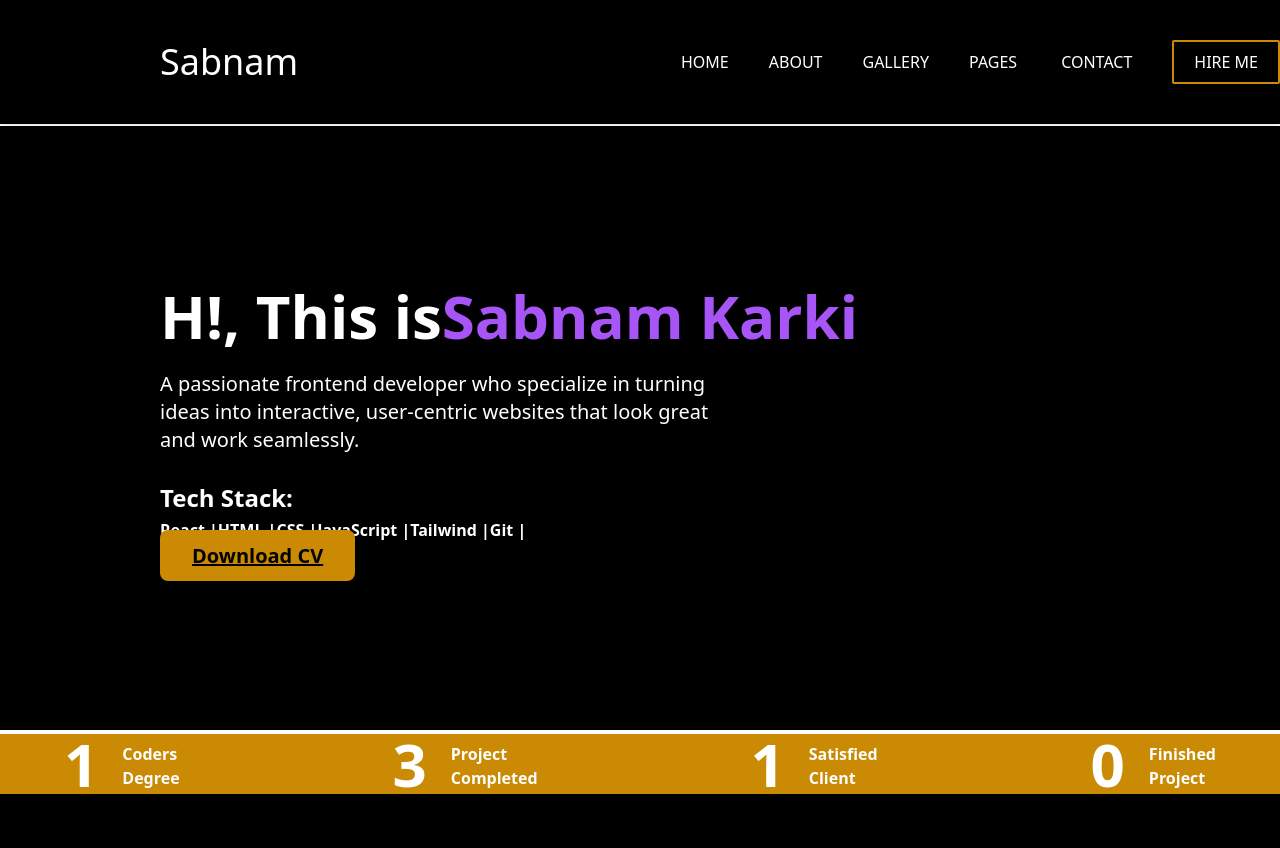
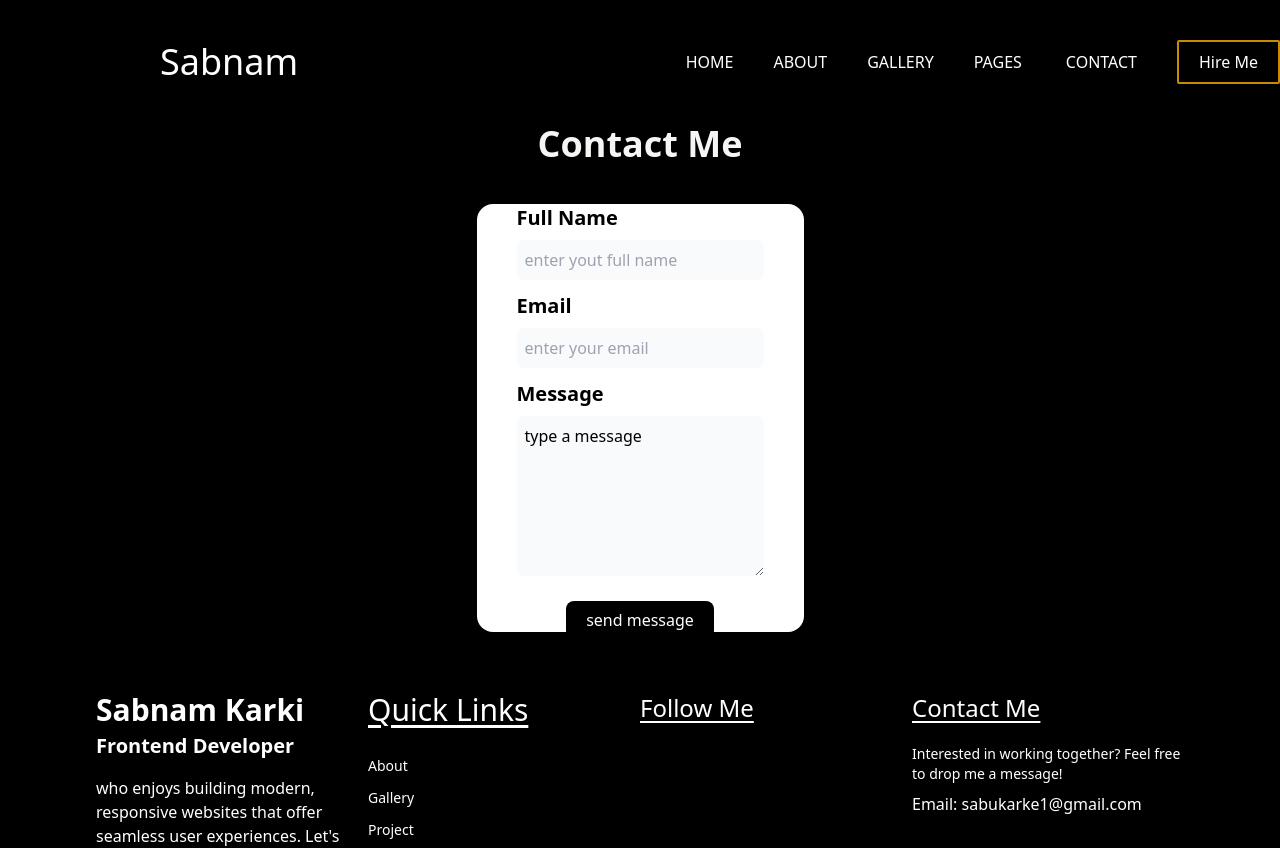
Before and after one commit to sabnam59/Portfolio, a React (Vite) app: page /contact in a window 1280 px wide. Shown: the top 848 px of the page. Built offline with nearby package versions, Linux system fonts and the light colour scheme.

Commit message:
added contact page, Routing setup with react-router-dom

```diff
--- a/package.json
+++ b/package.json
@@ -11,7 +11,8 @@
   },
   "dependencies": {
     "react": "^19.0.0",
-    "react-dom": "^19.0.0"
+    "react-dom": "^19.0.0",
+    "react-router-dom": "^7.4.1"
   },
   "devDependencies": {
     "@eslint/js": "^9.21.0",
--- a/src/App.jsx
+++ b/src/App.jsx
@@ -1,14 +1,23 @@
 import Footer from "./components/Footer";
 import Navbar from "./components/Navbar";
+import About from "./pages/About";
+import Contact from "./pages/contact";
 import Home from "./pages/Home";
+import { BrowserRouter,Routes,Route } from "react-router-dom";
 
 
 export default function App() {
   return (
-    <div>
-      <Navbar />
-      <Home />
-      <Footer/>
-    </div>
+   <>
+   <BrowserRouter>
+   <Navbar/>
+   <Routes>
+    <Route path="/" element={<Home/>}/>
+    <Route path="/about" element={<About/>} />
+    <Route path="/contact" element={<Contact/>} />
+   </Routes>
+   <Footer/>
+   </BrowserRouter>
+   </>
   );
 }
--- a/src/components/Footer.jsx
+++ b/src/components/Footer.jsx
@@ -1,51 +1,55 @@
 import React from 'react'
+import { Link } from 'react-router-dom'
 
 const Footer= () => {
   return (
     <div>
-          <footer class="bg-black text-white py-7">
-        <div class="max-w-6xl mx-auto p-8">
-            <div class="grid grid-cols-4 gap-13">
+          <footer className="bg-black text-white py-7">
+        <div className="max-w-6xl mx-auto p-8">
+            <div className="grid grid-cols-4 gap-13">
                 <div>
-                    <h1 class="text-3xl font-bold mb-1">Sabnam Karki</h1>
-                    <h3 class="text-xl font-semibold mb-4 text-sm">Frontend Developer</h3>
-                    <p class="">who enjoys building modern, responsive websites that offer seamless user experiences. Let's create something amazing together!
+                    <h1 className="text-3xl font-bold mb-1">Sabnam Karki</h1>
+                    <h3 className="text-xl font-semibold mb-4">Frontend Developer</h3>
+                    <p className="">who enjoys building modern, responsive websites that offer seamless user experiences. Let's create something amazing together!
                     </p>
                 </div>
 
-                <div class="flex flex-col space-py-5">
-                    <h2 class="Font-semibold text-3xl mb-7 underline underline-offset-4">Quick Links</h2>
+                <div className="flex flex-col space-py-5">
+                    <h2 className="Font-semibold text-3xl mb-7 underline underline-offset-4">Quick Links</h2>
 
-                    <ul class="space-y-3 text-sm">
-                        <li><a href="/About.html">About</a></li>
-                        <li><a href="#">Gallery</a></li>
-                        <li><a href="#">Project</a></li>
-                        <li><a href="/contact.html">Contact</a></li>
+                    <ul className="space-y-3 text-sm">
+                        <li><Link to="/About">About</Link></li>
+                        <li><Link to="#">Gallery</Link></li>
+                        <li><Link to="#">Project</Link></li>
+                        <li><Link to="/contact">Contact</Link></li>
                     </ul>
                 </div>
 
                 <div>
-                    <h2 class="Font-bold text-2xl mb-5 underline underline-offset-4">Follow Me</h2>
-                    <ul class="flex space-x-4">
+                    <h2 className="Font-bold text-2xl mb-5 underline underline-offset-4">Follow Me</h2>
+                    <ul className="flex space-x-4">
 
-                        <li class="text-xl hover:text-gray-400"><a href=""><i class="fa-brands fa-github">
-                        </i></a></li>
-                        <li class="text-xl hover:text-gray-400"><a href="#"><i class="fa-brands fa-linkedin"></i>
-                        </a></li>
-                        <li class="text-xl hover:text-gray-400"><a href=""><i class="fa-brands fa-instagram"> </i></a></li>
-                        <li class="text-xl hover:text-gray-400"> <a href=""><i class="fa-brands fa-facebook">   </i></a></li>
+                        <li className="text-xl hover:text-gray-400"> <Link to=""><i className="fa-brands fa-github">
+                        </i> </Link>
+                        </li>
+                        <li className="text-xl hover:text-gray-400"><Link to="#"><i className="fa-brands fa-linkedin"></i>
+                        </Link> </li>
+                        <li className="text-xl hover:text-gray-400"> <Link to=""><i className="fa-brands fa-instagram"> </i>
+                        </Link> </li>
+                        <li className="text-xl hover:text-gray-400"> <Link to=""><i className="fa-brands fa-facebook"> </i>
+                        </Link> </li>
                     </ul>
                 </div>
 
-                <div class="mb-5">
-                    <h2 class="Font-bold text-2xl mb-5 underline underline-offset-4">Contact Me</h2>
-                    <p class="text-sm">Interested in working together? Feel free to drop me a message!</p>
-                    <p class="pt-2">Email: sabukarke1@gmail.com</p>
+                <div className="mb-5">
+                    <h2 className="Font-bold text-2xl mb-5 underline underline-offset-4">Contact Me</h2>
+                    <p className="text-sm">Interested in working together? Feel free to drop me a message!</p>
+                    <p className="pt-2">Email: sabukarke1@gmail.com</p>
                 </div>
             </div>
 
-            <div class="mt-20 border-t border-white pt-5">
-                <p class="text-center">&copy; 2025 Sabnam karki . All Rights Reserved.</p>
+            <div className="mt-20 border-t border-white pt-5">
+                <p className="text-center">&copy; 2025 Sabnam karki . All Rights Reserved.</p>
             </div>
         </div>
     </footer>
--- a/src/components/Navbar.jsx
+++ b/src/components/Navbar.jsx
@@ -1,44 +1,46 @@
 import React from 'react'
+import { Link } from 'react-router-dom'
 
 const Navbar = () => {
   return (
-     <nav class="sticky top-0 z-1000 ">
-                <div class="bg-black text-white flex justify-between pl-40 pr-18 shadow py-10">
+     <nav className="sticky top-0 z-1000 ">
+                <div className="bg-black text-white flex justify-between pl-40 pr-18 shadow py-10">
 
-                    <div class="bold text-4xl flex items-center">Sabnam</div>
+                    <div className="bold text-4xl flex items-center">Sabnam</div>
 
-                    <div class="flex gap-10 uppercase">
-                            <a class="hover:text-amber-400 self-center hover:underline underline-offset-6 decoration-white" href="#home">Home</a>
-                            <a class="hover:text-amber-400 self-center" href="/about.html">About</a>
-                            <a class="hover:text-amber-400 self-center" href="#">Gallery</a>
+                    <div className="flex gap-10 uppercase">
+                            <Link to='/' className="hover:text-amber-400 self-center hover:underline underline-offset-6 decoration-white">Home</Link>
+                            <Link to ='/about' className="hover:text-amber-400 self-center" href="/about">About</Link>
+                            <Link to="#" className="hover:text-amber-400 self-center">Gallery</Link>
 
-                            <div class="relative group self-center flex">
-                                <a class="hover:text-amber-400 flex self-center" href="#">
+                            <div className="relative group self-center flex">
+                                <Link className="hover:text-amber-400 flex self-center" to="#">
                                     Pages
-                                    <i class="fa-solid fa-angle-down ml-1 self-center"></i>
-                                </a>
+                                    <i className="fa-solid fa-angle-down ml-1 self-center"></i>
+                                </Link>
 
                                 {/* <!-- PAGES DROPDOWN ON HOVER --> */}
-                                <div class="absolute border rounded-lg mt-o.5 z-10 left-0 top-full hidden w-25 bg-white text-black  group-hover:block border"
+                                <div className="absolute border rounded-lg mt-o.5 z-10 left-0 top-full hidden w-25 bg-white text-black  group-hover:block"
                                 >
-                                    <ul class="py-2 text-sm">
+                                    <ul className="py-2 text-sm">
                                         <li>
-                                            <a href="#" class="block hover:bg-gray-300 hover:font-semibold px-4 py-2 border-b-dashed border-black">Blog</a>
+                                            <Link to="#" className="block hover:bg-gray-300 hover:font-semibold px-4 py-2 border-b-dashed border-black">Blog</Link>
                                         </li>
                                         <li>
-                                            <a href="#" class="block hover:font-semibold hover:bg-gray-300 px-5 py-3 ">Project</a>
+                                            <Link to="#" className="block hover:font-semibold hover:bg-gray-300 px-5 py-3 ">Project</Link>
                                         </li>
                                     </ul>
                                 </div>
                             </div>
 
-                            <a class="py-2 hover:text-amber-500 self-center" href="contact.html">Contact</a>
-                            <buttoon class="flex items-center cursor-pointer transition delay-150 duration-300 ease-in-out hover:-translate-y-1 hover:scale-110">
-                                 <span class=" border-2 border-yellow-600 px-5 py-2 rounded-sm hover:text-amber-400">Hire Me
-                                    <i class="fa-solid fa-angles-right"></i>
+                            <Link to="/contact" className="py-2 hover:text-amber-500 self-center">Contact
+                            </Link>
+                            <button className="flex items-center cursor-pointer transition delay-150 duration-300 ease-in-out hover:-translate-y-1 hover:scale-110">
+                                 <span className=" border-2 border-yellow-600 px-5 py-2 rounded-sm hover:text-amber-400">Hire Me
+                                    <i className="fa-solid fa-angles-right"></i>
                                  </span>
 
-                            </buttoon>
+                            </button>
                     </div>
                 </div>
         </nav>
--- /dev/null
+++ b/src/pages/Contact.jsx
@@ -0,0 +1,40 @@
+import React from 'react'
+
+const Contact = () => {
+  return (
+    <div>
+        <section className="bg-black">
+        <div className="mx-auto">
+            <h2 className="font-bold text-4xl text-center text-stone-100 mb-10">Contact Me</h2>
+
+            <div className="flex justify-center">
+                <htmlform className="flex flex-col boredr-2 border-blue-500 rounded-2xl bg-white px-10 py-15 bg-">
+
+                   <div className="flex flex-col gap-2 mb-3">
+                    <label htmlFor="username" className="text-xl font-bold ">Full Name</label>
+                    <input type="text" name="username" placeholder="enter yout full name" className="border-1 bg-gray-50 border-gray-500 px-2 py-2 w-120 rounded-lg required"/>
+                   </div>
+
+                   <div className="flex flex-col gap-2 mb-3">
+                    <label htmlFor="email" className="text-xl font-bold">Email</label>
+                    <input type="email" name="email" placeholder="enter your email" className="border-1 border-gray-500 px-2 py-2 w-120 rounded-lg required bg-gray-50"/>
+                   </div>
+
+                   <div className="flex flex-col gap-2 mb-8">
+                    <label htmlFor="message" className="font-bold text-xl" >Message</label>
+                    <textarea name="message" id="message" rows="6" className="border-1 bg-gray-50 border-gray-500 px-2 py-2 w-120 rounded-lg required">type a message</textarea>
+                   </div>
+
+                   <button className="">
+                    <span className="bg-black text-white px-5 py-2 rounded-lg cursor-pointer">send message</span>
+                   </button>
+                </htmlform>
+
+            </div>
+        </div>
+    </section>
+    </div>
+  )
+}
+
+export default Contact
--- a/src/pages/Home.jsx
+++ b/src/pages/Home.jsx
@@ -1,27 +1,37 @@
-import React from 'react'
+import React, { useState } from 'react'
+import { Link } from 'react-router-dom';
 
 const Home = () => {
   return (
     <>
-      <section ID="home" class="relative bg-black text-white mt-0.5">
-        <div class="absolute right-13 top-5 bg-cover bg-contain flex flex-rows bg-black bg-[url(./images/myphoto1.png)] h-125 w-100 rounded-lg"></div>
+      <section id="home" className="relative bg-black text-white mt-0.5">
+        {/* <div className="absolute right-13 top-5   bg-white  bg-[url('/images/myphoto1.png')] h-100 w-100 rounded-lg"></div> */}
+        <div
+          style={{
+            backgroundImage: "url('/images/myphoto1.png')",
+            height: "300px",
+            backgroundSize: "cover",
+            backgroundPosition: "center",
+          }}
+        ></div>
 
-        <div class="p-40 pt-30">
-          <h1 class="text-xl sm:text-5xl md:text-6xl font-semibold leading-tight mb-6">
+        <div className="p-40 pt-30">
+          <h1 className="text-xl sm:text-5xl md:text-6xl font-semibold leading-tight mb-6">
             H!, This is
-            <a href="#" class="text-purple-500">
+            <br></br>
+            <a href="#" className="text-purple-500">
               Sabnam Karki
             </a>
           </h1>
-          <p class="text-lg sm:text-xl mb-7 max-w-xl ">
+          <p className="text-lg sm:text-xl mb-7 max-w-xl ">
             A passionate frontend developer who specialize in turning ideas into
             interactive, user-centric websites that look great and work
             seamlessly.
           </p>
 
-          <h2 class="text-2xl font-bold mb-1">Tech Stack:</h2>
+          <h2 className="text-2xl font-bold mb-1">Tech Stack:</h2>
 
-          <div class="mb-17 font-semibold">
+          <div className="mb-17 font-semibold">
             <span>React |</span>
             <span>HTML |</span>
             <span>CSS |</span>
@@ -30,46 +40,46 @@ const Home = () => {
             <span>Git |</span>
           </div>
 
-          <a href="#projects">
+          <Link to="#">
             {" "}
-            <button class="transition delay-150 duration-300 ease-in-out hover:-translate-y-1 hover:scale-110 hover:bg-amber-600">
-              <span class="px-5 py-3 bg-yellow-600 rounded-lg cursor-pointer px-8 py-3 text-xl font-semibold text-black rounded-lg underline">
+            <button className="transition delay-150 duration-300 ease-in-out hover:-translate-y-1 hover:scale-110 hover:bg-amber-600">
+              <span className=" bg-yellow-600 rounded-lg cursor-pointer px-8 py-3 text-xl font-semibold text-black underline">
                 Download CV
               </span>{" "}
             </button>
-          </a>
+          </Link>
         </div>
       </section>
 
-      <div class="bg-yellow-600 py-18 text-white mt-1">
-        <div class="flex max-w-6xl mx-auto px-25 justify-between">
-          <div class="flex space-x-6">
-            <h1 class="font-semibold text-6xl">1</h1>
-            <ul class="font-bold pt-2">
+      <div className="bg-yellow-600 py-18 text-white mt-1">
+        <div className="flex max-w-6xl mx-auto px-25 justify-between">
+          <div className="flex space-x-6">
+            <h1 className="font-semibold text-6xl">1</h1>
+            <ul className="font-bold pt-2">
               <li>Coders</li>
               <li>Degree</li>
             </ul>
           </div>
 
-          <div class="flex space-x-6">
-            <h1 class="font-semibold text-6xl">3</h1>
-            <ul class="font-bold pt-2">
+          <div className="flex space-x-6">
+            <h1 className="font-semibold text-6xl">3</h1>
+            <ul className="font-bold pt-2">
               <li>Project</li>
               <li>Completed</li>
             </ul>
           </div>
 
-          <div class="flex space-x-6">
-            <h2 class="text-6xl font-semibold">1</h2>
-            <ul class="font-bold pt-2">
+          <div className="flex space-x-6">
+            <h2 className="text-6xl font-semibold">1</h2>
+            <ul className="font-bold pt-2">
               <li>Satisfied</li>
               <li>Client</li>
             </ul>
           </div>
 
-          <div class="flex space-x-6">
-            <h2 class="text-6xl font-semibold">0</h2>
-            <ul class="font-bold pt-2">
+          <div className="flex space-x-6">
+            <h2 className="text-6xl font-semibold">0</h2>
+            <ul className="font-bold pt-2">
               <li>Finished</li>
               <li>Project</li>
             </ul>
```
Also changed, not shown: src/pages/About.jsx (+7 -7 lines), public/images/myphoto1.png (added), 1 other file (tests, documents, lock files or other folders).
